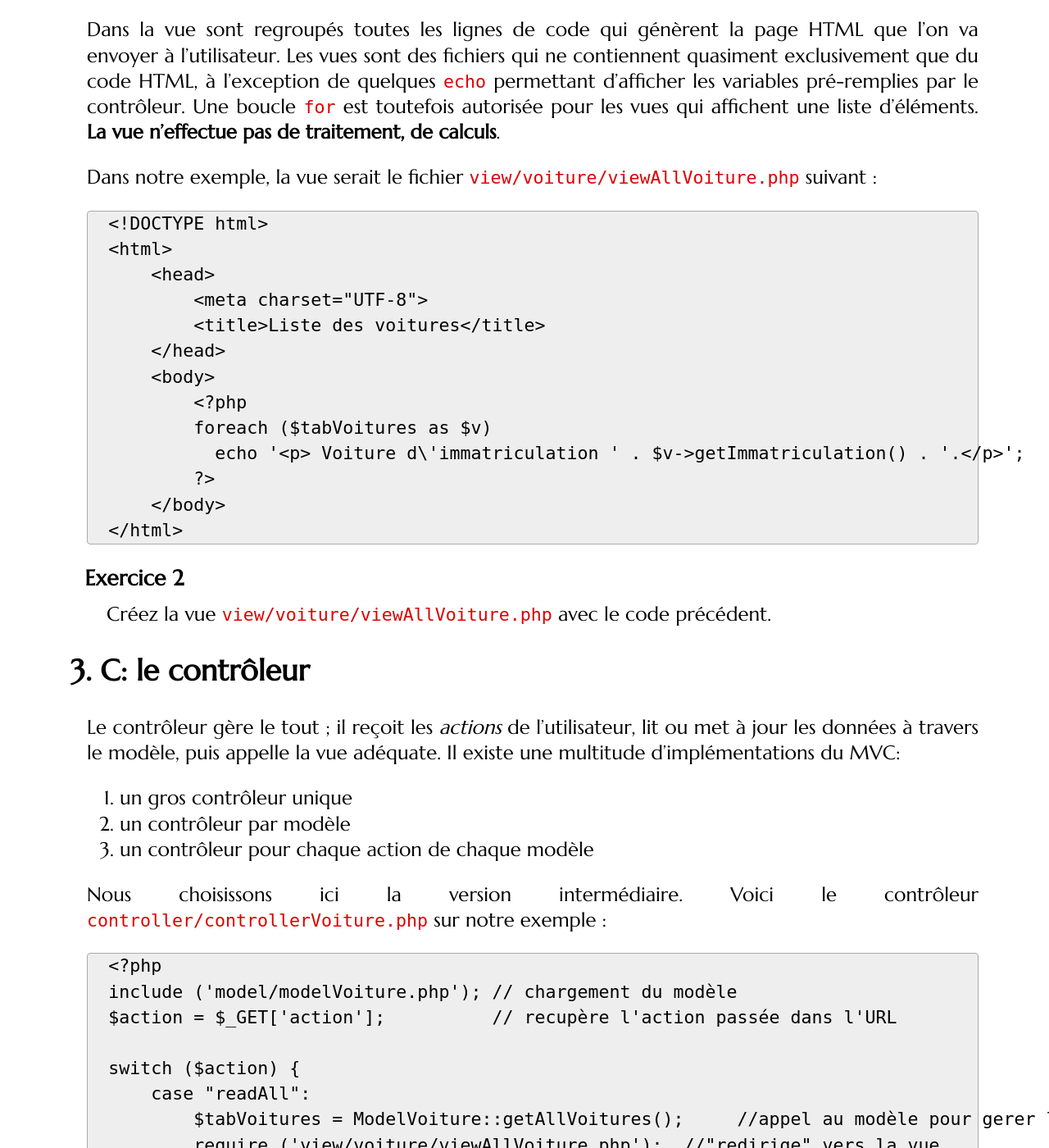
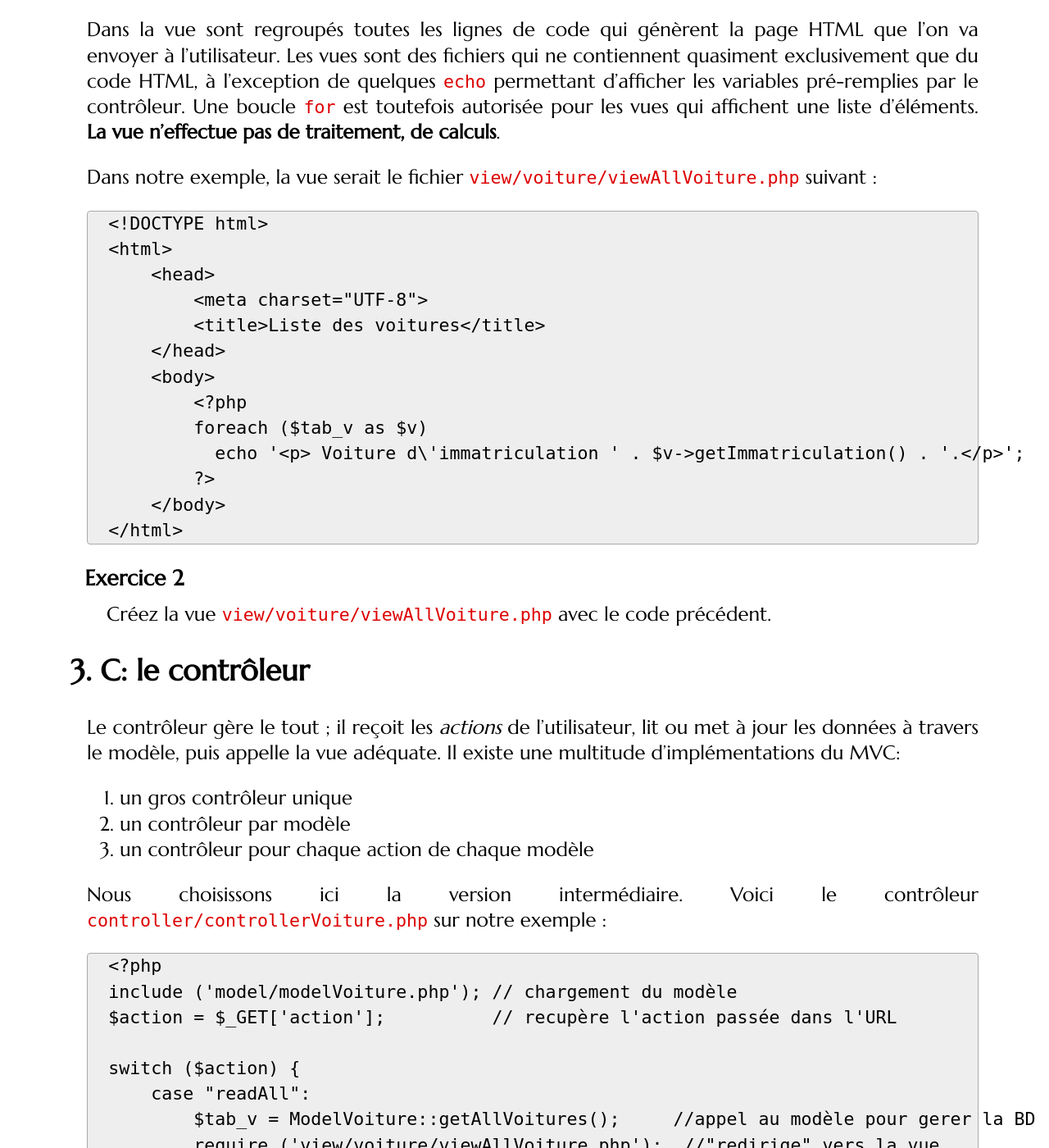
Before and after one commit to romainlebreton/R3.01-DeveloppementWeb, a Jekyll site: the page built from tutorials/tutorial4.md, in a window 1280 px wide and 1400 px high, scrolled down 2838 px. Shown: the whole window at 82% size. Built offline with Jekyll 4.4.1, drawn with Linux system fonts in a browser that asks for light colours; some web fonts are replaced; some of the changed text lies outside the part shown.

Commit message:
Update tutorial4.md

```diff
--- a/tutorials/tutorial4.md
+++ b/tutorials/tutorial4.md
@@ -128,7 +128,7 @@ suivant :
     </head>
     <body>
         <?php
-        foreach ($tabVoitures as $v)
+        foreach ($tab_v as $v)
           echo '<p> Voiture d\'immatriculation ' . $v->getImmatriculation() . '.</p>';
         ?>
     </body>
@@ -162,7 +162,7 @@ $action = $_GET['action'];          // recupère l'action passée dans l'URL
 
 switch ($action) {
     case "readAll":
-        $tabVoitures = ModelVoiture::getAllVoitures();     //appel au modèle pour gerer la BD
+        $tab_v = ModelVoiture::getAllVoitures();     //appel au modèle pour gerer la BD
         require ('view/voiture/viewAllVoiture.php');  //"redirige" vers la vue
         break;
 }
@@ -189,7 +189,7 @@ Notre contrôleur se décompose donc en plusieurs parties :
 1. on récupère l'action de l'utilisateur avec `$action = $_GET['action'];`
 2. le `switch` - `case` nous permet d'exécuter le code de la bonne action ;
 3. on se sert du modèle pour récupérer le tableau de toutes les voitures avec
-`$tabVoitures = Voiture::getAllVoitures();`
+`$tab_v = Voiture::getAllVoitures();`
 4. on appelle alors la vue qui va nous générer la page Web avec
 `require ('view/voiture/viewAllVoiture.php');`
 
```
